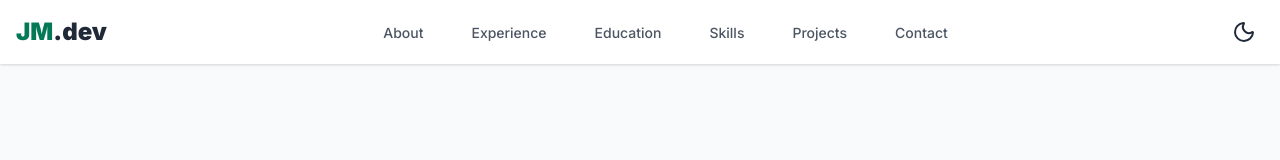
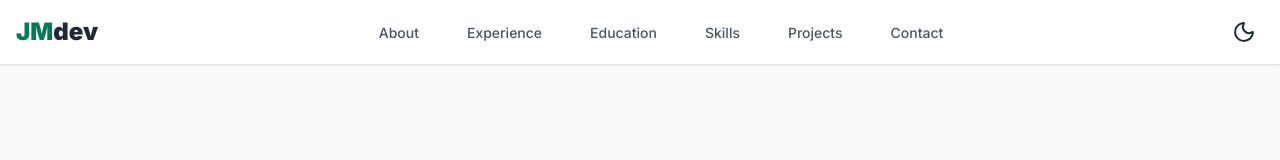
Before and after one commit to GeorgeZa01/React-Portfolio-Mark1, a React (Vite) app: page / in a window 1280 px wide. Shown: the top 160 px of the page. Built offline with nearby package versions, Linux system fonts and the light colour scheme; the HTML template or start-up script is replaced by a standard one.

Commit message:
navbar update

```diff
--- a/src/components/NavBar.jsx
+++ b/src/components/NavBar.jsx
@@ -63,7 +63,7 @@ const NavBar = ({ activeSection, isDarkMode, toggleDarkMode }) => {
             scrollToSection('hero');
           }}
         >
-          JM<span className="navbar-logo-alt">.dev</span>
+          JM<span className="navbar-logo-alt">dev</span>
         </a>
 
         <div className="nav-links-desktop">
```
Also changed, not shown: public/logo.png (deleted).
